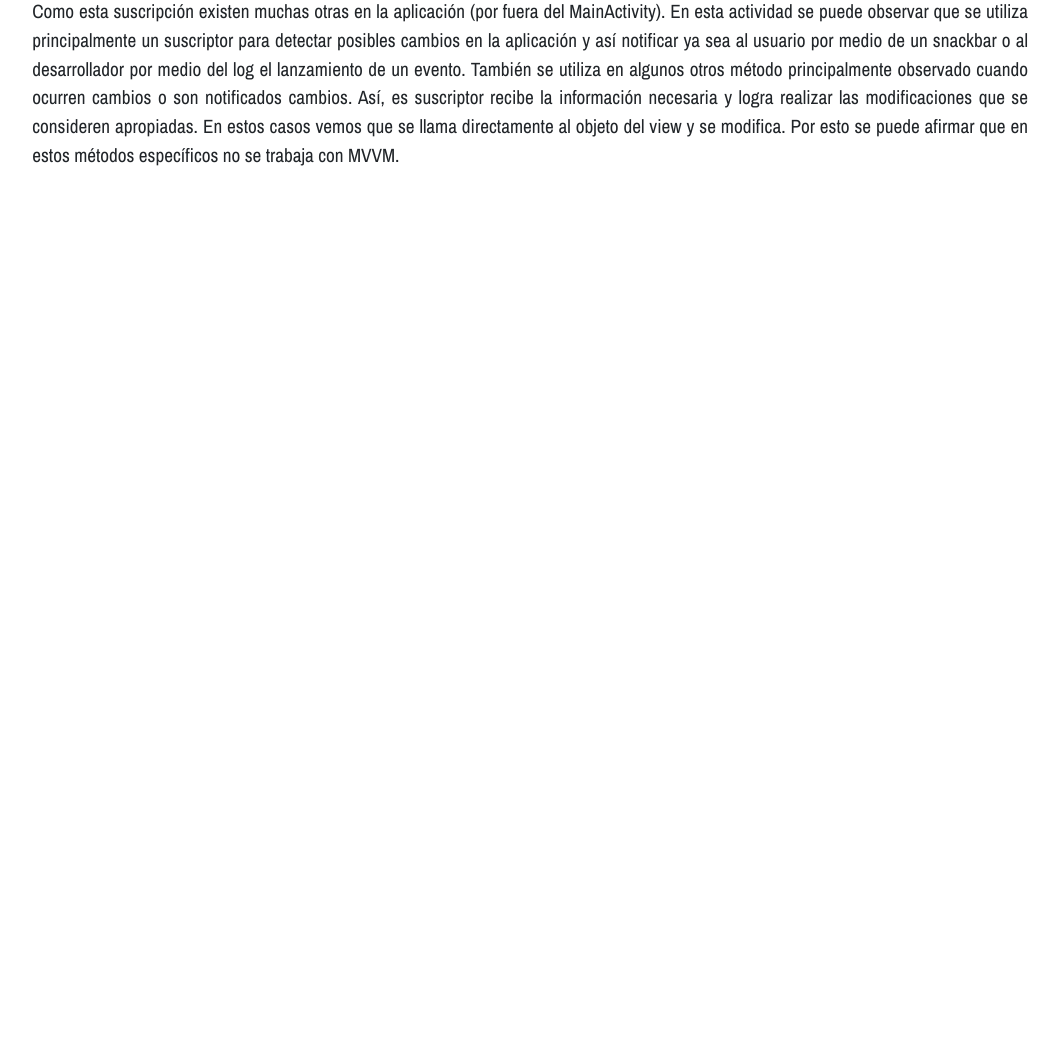
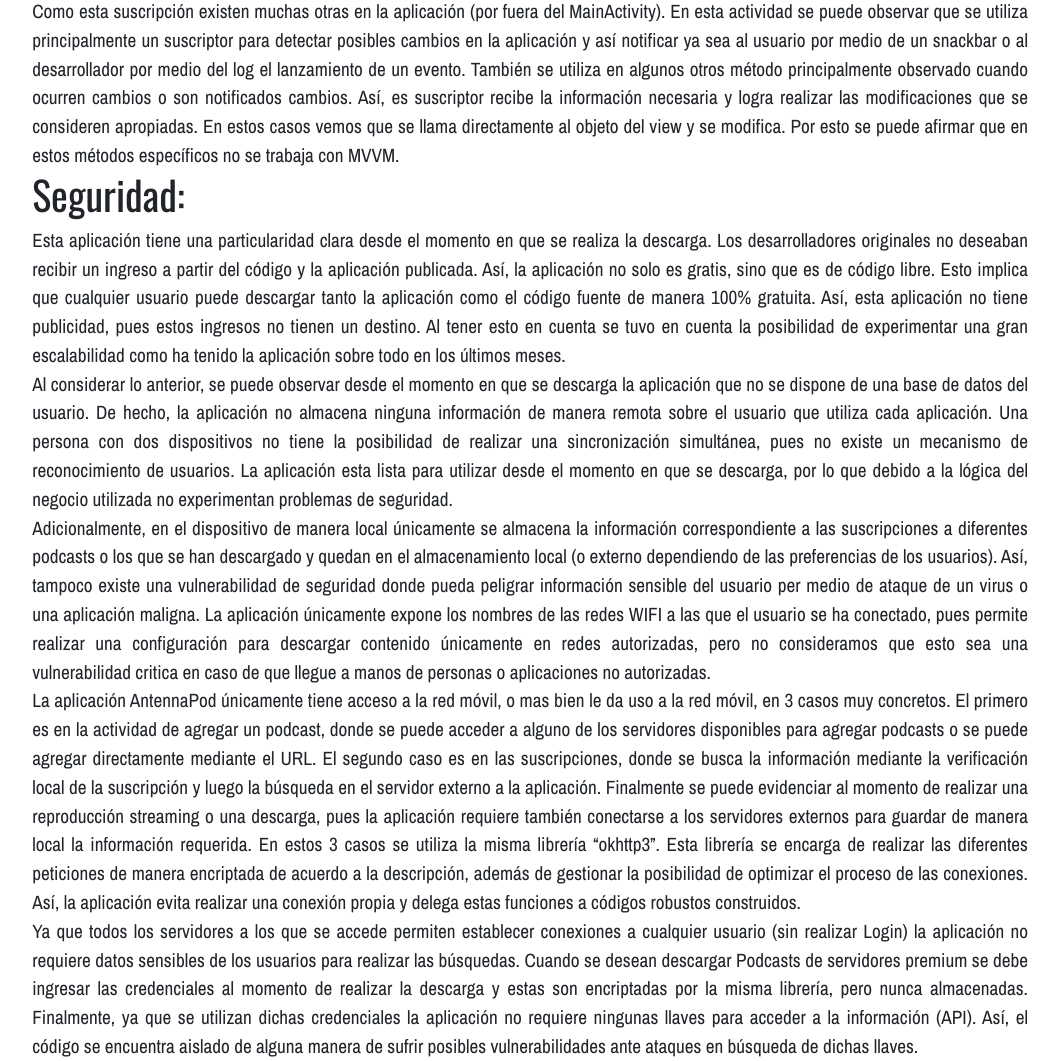
Before and after one commit to fj-mac/CodeReviewMoviles, a plain HTML site: page Arquitectura.html in a window 1280 px wide. Shown: the part 4620-5681 px from the top of the page, without its empty margins (188-1247 px from the left). Before the commit the page ends 4790 px from the top, so only its background shows below. Drawn offline with nearby package versions, Linux system fonts and the light colour scheme.

Commit message:
seguridad

```diff
--- a/Arquitectura.html
+++ b/Arquitectura.html
@@ -143,7 +143,12 @@
       <img src="https://raw.githubusercontent.com/fj-mac/CodeReviewMoviles/master/Fotos/codigoEjemploPS.png" alt="Imagen PS">
       <p class="text-justify">Como esta suscripción existen muchas otras en la aplicación (por fuera del MainActivity). En esta actividad se puede observar que se utiliza principalmente un suscriptor para detectar posibles cambios en la aplicación y así notificar ya sea al usuario por medio de un snackbar o al desarrollador por medio del log el lanzamiento de un evento. También se utiliza en algunos otros método principalmente observado cuando ocurren cambios o son notificados cambios. Así, es suscriptor recibe la información necesaria y logra realizar las modificaciones que se consideren apropiadas. En estos casos vemos que se llama directamente al objeto del view y se modifica. Por esto se puede afirmar que en estos métodos específicos no se trabaja con MVVM. </p>
 
-
+      <h1>Seguridad: </h1>
+      <p class="text-justify">Esta aplicación tiene una particularidad clara desde el momento en que se realiza la descarga. Los desarrolladores originales no deseaban recibir un ingreso a partir del código y la aplicación publicada. Así, la aplicación no solo es gratis, sino que es de código libre. Esto implica que cualquier usuario puede descargar tanto la aplicación como el código fuente de manera 100% gratuita. Así, esta aplicación no tiene publicidad, pues estos ingresos no tienen un destino. Al tener esto en cuenta se tuvo en cuenta la posibilidad de experimentar una gran escalabilidad como ha tenido la aplicación sobre todo en los últimos meses. </p>
+      <p class="text-justify">Al considerar lo anterior, se puede observar desde el momento en que se descarga la aplicación que no se dispone de una base de datos del usuario. De hecho, la aplicación no almacena ninguna información de manera remota sobre el usuario que utiliza cada aplicación. Una persona con dos dispositivos no tiene la posibilidad de realizar una sincronización simultánea, pues no existe un mecanismo de reconocimiento de usuarios. La aplicación esta lista para utilizar desde el momento en que se descarga, por lo que debido a la lógica del negocio utilizada no experimentan problemas de seguridad. </p>
+      <p class="text-justify">Adicionalmente, en el dispositivo de manera local únicamente se almacena la información correspondiente a las suscripciones a diferentes podcasts o los que se han descargado y quedan en el almacenamiento local (o externo dependiendo de las preferencias de los usuarios). Así, tampoco existe una vulnerabilidad de seguridad donde pueda peligrar información sensible del usuario per medio de ataque de un virus o una aplicación maligna. La aplicación únicamente expone los nombres de las redes WIFI a las que el usuario se ha conectado, pues permite realizar una configuración para descargar contenido únicamente en redes autorizadas, pero no consideramos que esto sea una vulnerabilidad critica en caso de que llegue a manos de personas o aplicaciones no autorizadas. </p>
+      <p class="text-justify">La aplicación AntennaPod únicamente tiene acceso a la red móvil, o mas bien le da uso a la red móvil, en 3 casos muy concretos. El primero es en la actividad de agregar un podcast, donde se puede acceder a alguno de los servidores disponibles para agregar podcasts o se puede agregar directamente mediante el URL. El segundo caso es en las suscripciones, donde se busca la información mediante la verificación local de la suscripción y luego la búsqueda en el servidor externo a la aplicación. Finalmente se puede evidenciar al momento de realizar una reproducción streaming o una descarga, pues la aplicación requiere también conectarse a los servidores externos para guardar de manera local la información requerida. En estos 3 casos se utiliza la misma librería “okhttp3”. Esta librería se encarga de realizar las diferentes peticiones de manera encriptada de acuerdo a la descripción, además de gestionar la posibilidad de optimizar el proceso de las conexiones. Así, la aplicación evita realizar una conexión propia y delega estas funciones a códigos robustos construidos. </p>
+      <p class="text-justify">Ya que todos los servidores a los que se accede permiten establecer conexiones a cualquier usuario (sin realizar Login) la aplicación no requiere datos sensibles de los usuarios para realizar las búsquedas. Cuando se desean descargar Podcasts de servidores premium se debe ingresar las credenciales al momento de realizar la descarga y estas son encriptadas por la misma librería, pero nunca almacenadas. Finalmente, ya que se utilizan dichas credenciales la aplicación no requiere ningunas llaves para acceder a la información (API). Así, el código se encuentra aislado de alguna manera de sufrir posibles vulnerabilidades ante ataques en búsqueda de dichas llaves.  </p>
 
     </div>
   </div>
```
